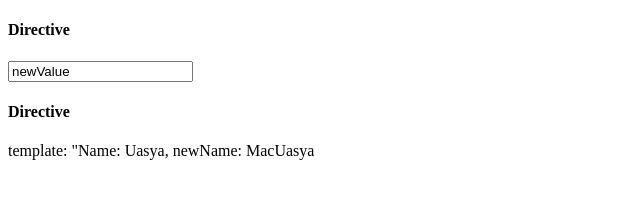
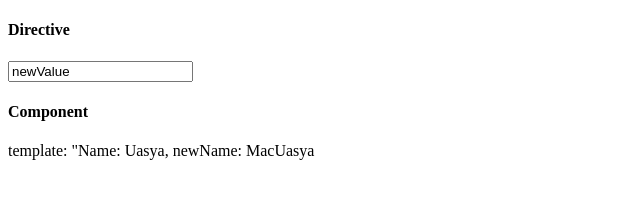
Before and after one commit to vprilepskiy/AngularJS, a website: page app/simpleExample/017_Directivie_vs_Component/index.html in a window 1280 px wide. Shown: the full height of the page, 0-640 px from the left. Drawn offline with nearby package versions, Linux system fonts and the light colour scheme.

Commit message:
Изучение AnhularJS (Components)

```diff
--- a/app/simpleExample/017_Directivie_vs_Component/index.html
+++ b/app/simpleExample/017_Directivie_vs_Component/index.html
@@ -13,7 +13,7 @@
     <h4>Directive</h4>
     <my-directive>faill</my-directive>
 
-    <h4>Directive</h4>
+    <h4>Component</h4>
     <my-component name="Uasya">faill</my-component>
 
 </body>
```
